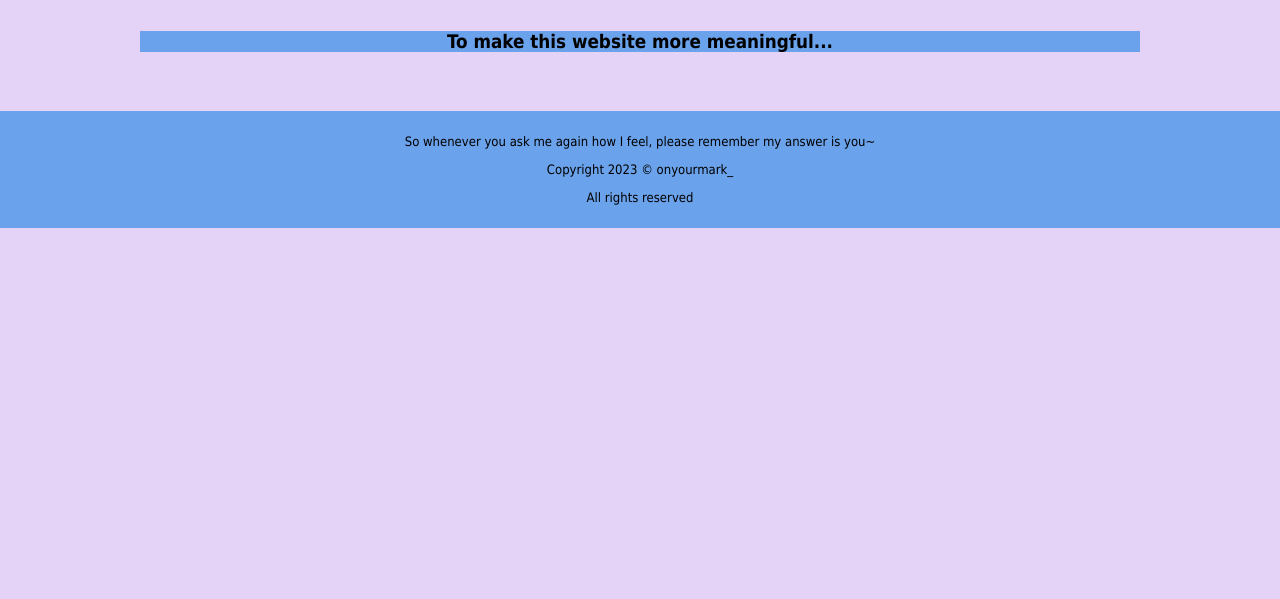
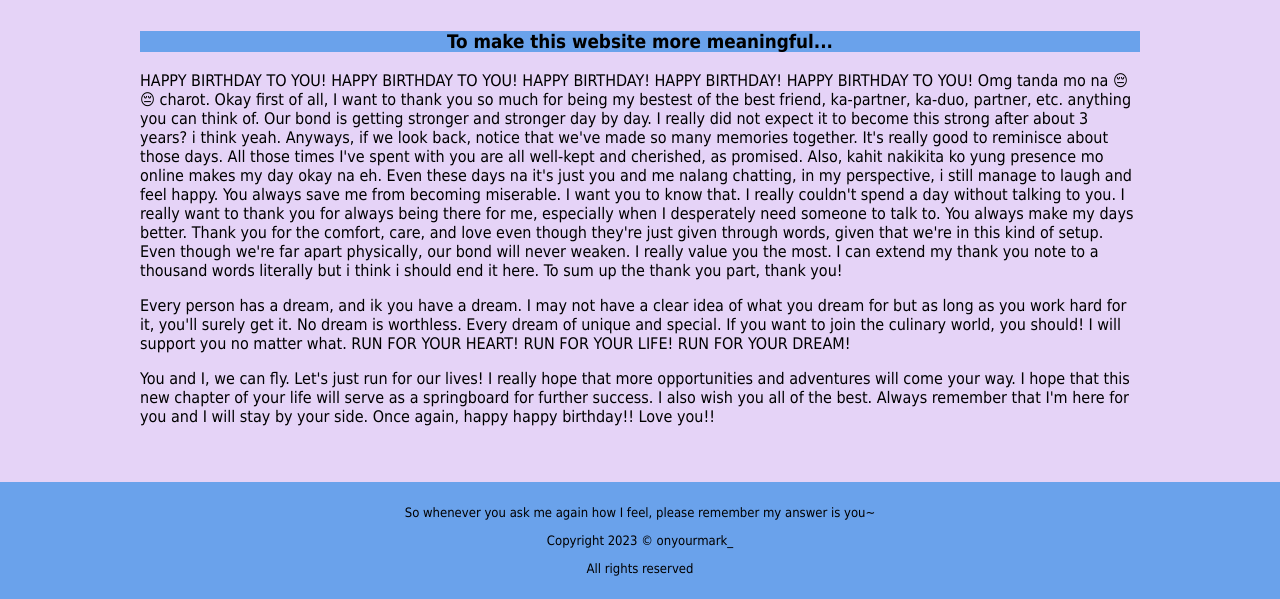
Before and after one commit to djxiao-888/wonu-bday-website, a plain HTML site: page htdocs/message.html in a window 1280 px wide. Shown: the part 257-856 px from the top of the page. Before the commit the page ends 800 px from the top, so only its background shows below. Drawn offline with Linux system fonts and the light colour scheme.

Commit message:
i polish up real nice

```diff
--- a/htdocs/message.html
+++ b/htdocs/message.html
@@ -25,7 +25,31 @@
     <section>
         <article>
             <h3>To make this website more meaningful...</h3>
-            <p></p>
+            <p>HAPPY BIRTHDAY TO YOU! HAPPY BIRTHDAY TO YOU! HAPPY BIRTHDAY! HAPPY BIRTHDAY! HAPPY BIRTHDAY TO YOU! Omg
+                tanda mo na 😔😔 charot. Okay first of all, I want to thank you so much for being my
+                bestest of the best friend, ka-partner, ka-duo, partner, etc. anything you can think of. Our bond is
+                getting stronger and stronger day by day. I really did not expect it to become this strong after about 3
+                years? i think yeah. Anyways, if we look back, notice that we've made so many memories together. It's
+                really good to reminisce about those days. All those times I've spent with you are all well-kept and
+                cherished, as promised. Also, kahit nakikita ko yung presence mo online makes my day okay na eh. Even
+                these days na it's just you and me nalang chatting, in my perspective, i still manage to laugh and feel
+                happy. You always save me from becoming miserable. I want you to know that. I really couldn't spend a
+                day without talking to you. I really want to thank you for always being there for me, especially when I
+                desperately need someone to talk to. You always make my days better. Thank you for the comfort, care,
+                and love even though they're just given through words, given that we're in this kind of setup. Even
+                though we're far apart physically, our bond will never weaken. I really value you the most. I can extend
+                my thank you note to a thousand words literally but i think i should end it here. To sum up the thank
+                you part, thank you!</p>
+
+            <p>Every person has a dream, and ik you have a dream. I may not have a clear idea of what you dream for but
+                as long as you work hard for it, you'll surely get it. No dream is worthless. Every dream of unique and
+                special. If you want to join the culinary world, you should! I will support you no matter what. RUN FOR
+                YOUR HEART! RUN FOR YOUR LIFE! RUN FOR YOUR DREAM!</p>
+
+            <p>You and I, we can fly. Let's just run for our lives! I really hope that more opportunities and
+                adventures will come your way. I hope that this new chapter of your life will serve as a springboard for
+                further success. I also wish you all of the best. Always remember that I'm here for you and I will stay
+                by your side. Once again, happy happy birthday!! Love you!!</p>
         </article>
     </section>
     <div class="space"></div>
```
